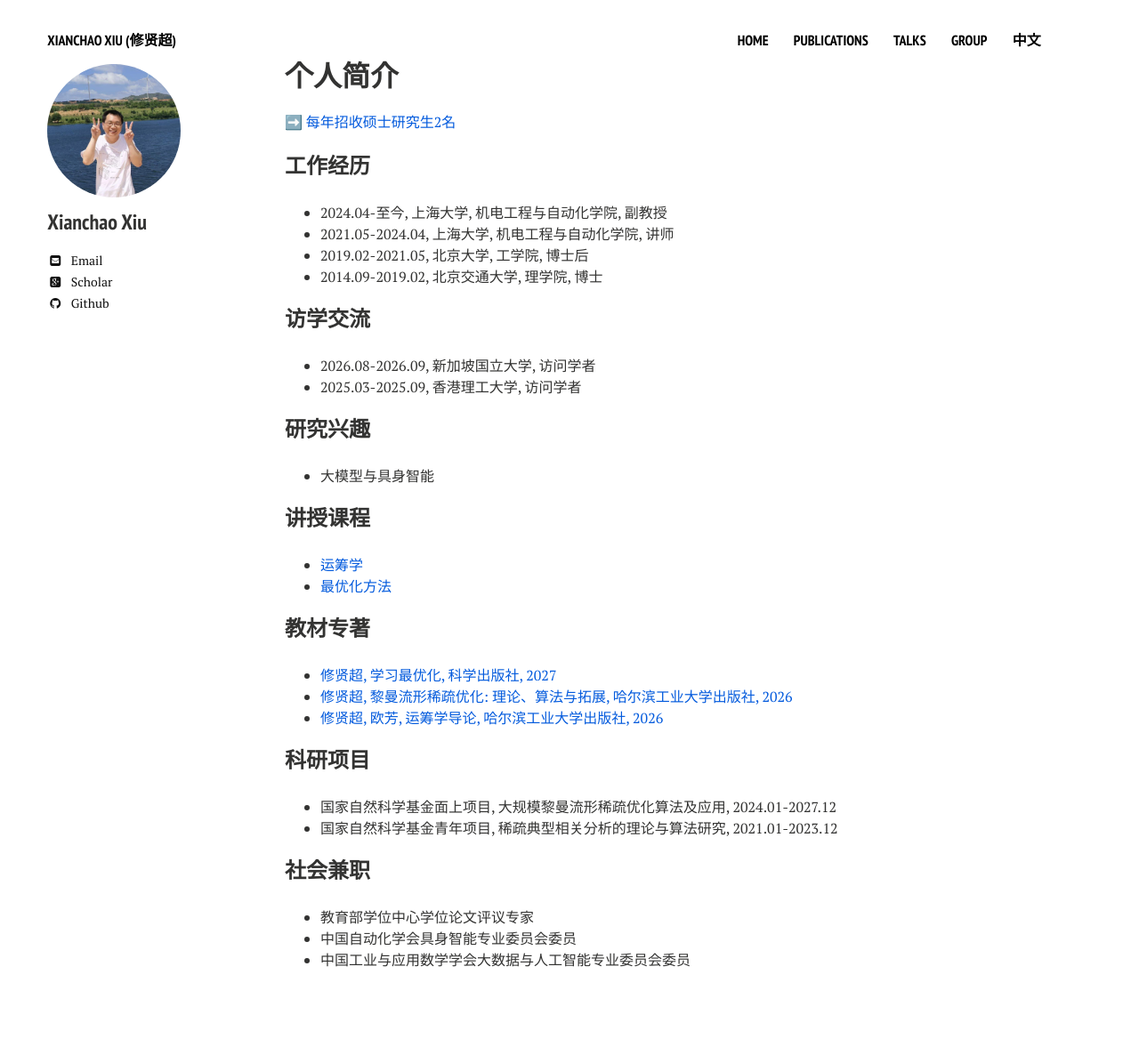
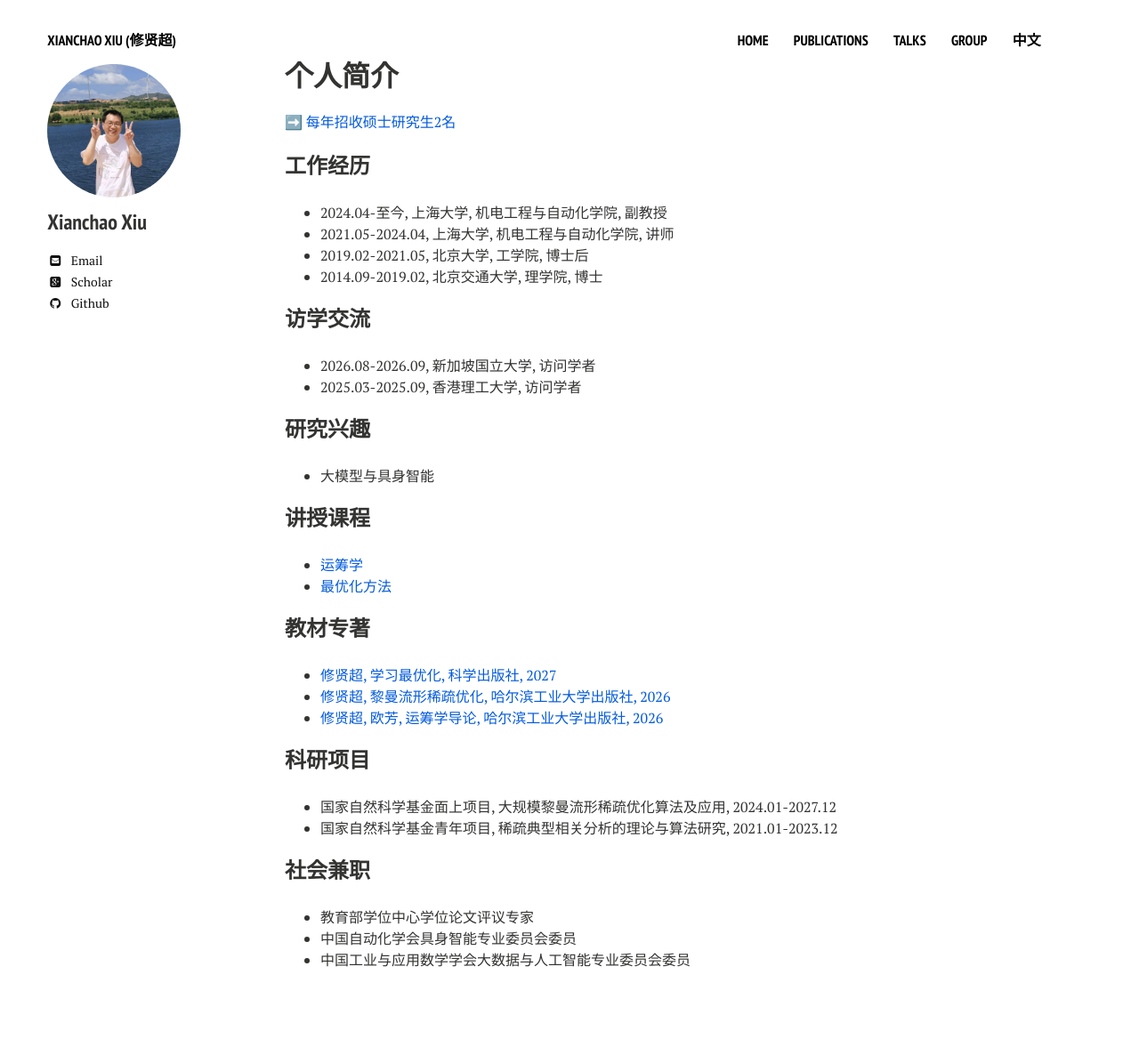
Before and after one commit to xianchaoxiu/xianchaoxiu.github.io, a Jekyll site: the page built from chinese/index.md, in a window 1280 px wide. Shown: the whole page at 89% size. Built offline with Jekyll 4.4.1, drawn with Linux system fonts in a browser that asks for light colours; nearby versions of some CDN libraries.

Commit message:
Update index.md

```diff
--- a/chinese/index.md
+++ b/chinese/index.md
@@ -32,7 +32,7 @@ share: false
 
 ### 教材专著
 * <a href="https://xianchaoxiu.github.io/chinese/book/L2O" class="textlink" target="_blank"> 修贤超, 学习最优化, 科学出版社, 2027 </a><br>
-* <a href="https://xianchaoxiu.github.io/chinese/book/OPT" class="textlink" target="_blank"> 修贤超, 黎曼流形稀疏优化: 理论、算法与拓展, 哈尔滨工业大学出版社, 2026</a><br>
+* <a href="https://xianchaoxiu.github.io/chinese/book/OPT" class="textlink" target="_blank"> 修贤超, 黎曼流形稀疏优化, 哈尔滨工业大学出版社, 2026</a><br>
 * <a href="https://xianchaoxiu.github.io/chinese/book/OR" class="textlink" target="_blank"> 修贤超, 欧芳, 运筹学导论, 哈尔滨工业大学出版社, 2026</a><br>
 
 
```
